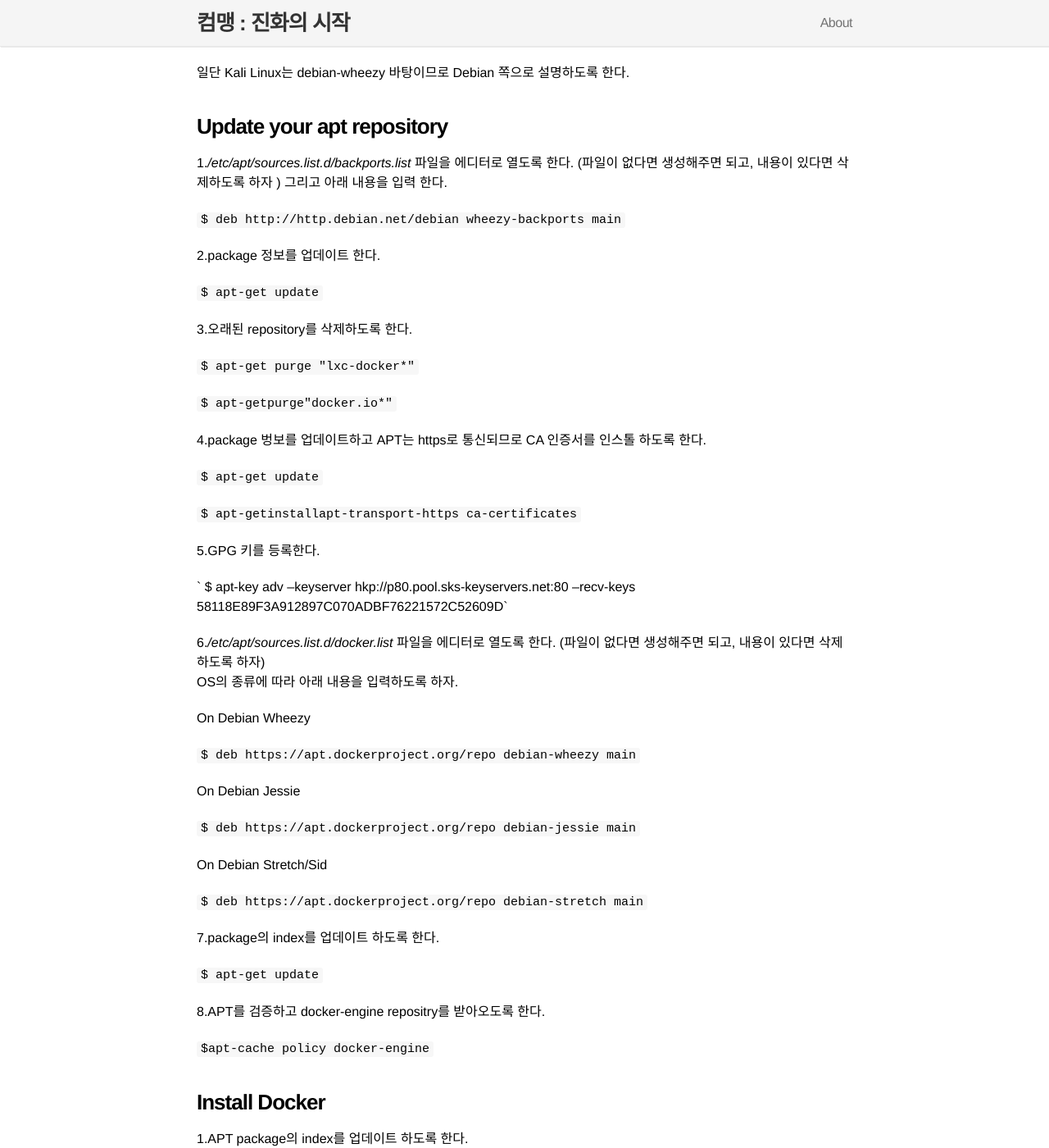
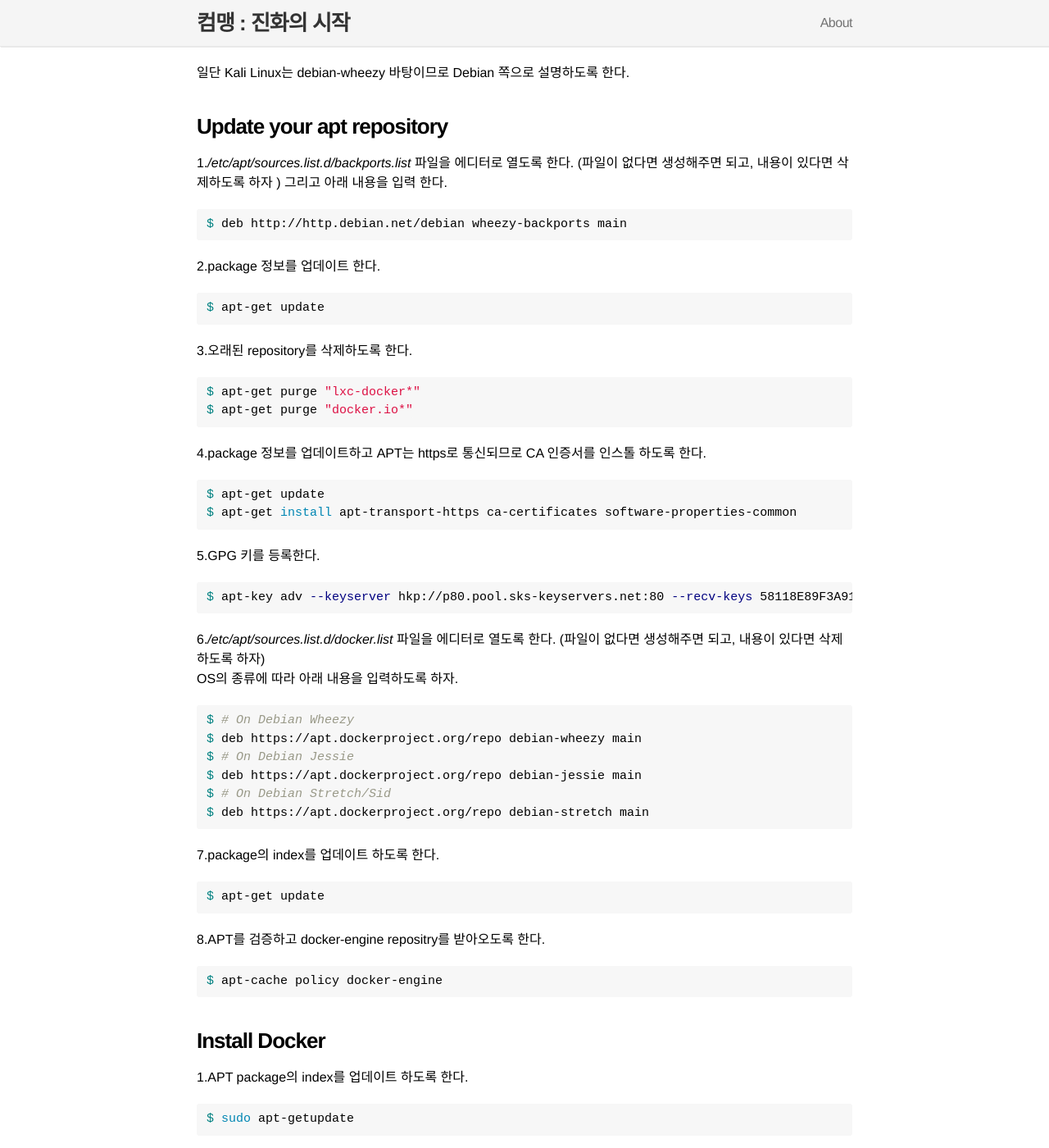
Before and after one commit to jybaek/jybaek.github.com, a Jekyll site: the page built from _posts/2016-08-04-kali-docker.md, in a window 1280 px wide and 1400 px high, scrolled down 225 px. Shown: the whole window at 82% size. Built offline with Jekyll 4.4.1, drawn with Linux system fonts in a browser that asks for light colours; nearby versions of some CDN libraries; comment, search, counter and statistics services are not loaded; some of the changed text lies outside the part shown.

Commit message:
Update post

````diff
--- a/_posts/2016-08-04-kali-docker.md
+++ b/_posts/2016-08-04-kali-docker.md
@@ -16,64 +16,81 @@
 1.*/etc/apt/sources.list.d/backports.list* 파일을 에디터로 열도록 한다. (파일이 없다면 생성해주면 되고, 내용이 있다면 삭제하도록 하자 )
 그리고 아래 내용을 입력 한다.
 
-`$ deb http://http.debian.net/debian wheezy-backports main`
+```bash
+$ deb http://http.debian.net/debian wheezy-backports main
+```
 
 2.package 정보를 업데이트 한다.
 
-`$ apt-get update`
+```bash
+$ apt-get update
+```
 
 3.오래된 repository를 삭제하도록 한다.
 
-`$ apt-get purge "lxc-docker*"`
+```bash
+$ apt-get purge "lxc-docker*"
+$ apt-get purge "docker.io*"
+```
 
-`$ apt-getpurge"docker.io*"`
+4.package 정보를 업데이트하고 APT는 https로 통신되므로 CA 인증서를 인스톨 하도록 한다.
 
-4.package 벙보를 업데이트하고 APT는 https로 통신되므로 CA 인증서를 인스톨 하도록 한다.
-
-`$ apt-get update`
-
-`$ apt-getinstallapt-transport-https ca-certificates`
+```bash
+$ apt-get update
+$ apt-get install apt-transport-https ca-certificates software-properties-common
+```
 
 5.GPG 키를 등록한다.
 
-` $ apt-key adv --keyserver hkp://p80.pool.sks-keyservers.net:80 --recv-keys 58118E89F3A912897C070ADBF76221572C52609D`
+```bash
+$ apt-key adv --keyserver hkp://p80.pool.sks-keyservers.net:80 --recv-keys 58118E89F3A912897C070ADBF76221572C52609D
+```
 
 6.*/etc/apt/sources.list.d/docker.list* 파일을 에디터로 열도록 한다. (파일이 없다면 생성해주면 되고, 내용이 있다면 삭제하도록 하자)
 OS의 종류에 따라 아래 내용을 입력하도록 하자.
 
-On Debian Wheezy
-
-`$ deb https://apt.dockerproject.org/repo debian-wheezy main`
-
-On Debian Jessie
-
-`$ deb https://apt.dockerproject.org/repo debian-jessie main`
-
-On Debian Stretch/Sid
-
-`$ deb https://apt.dockerproject.org/repo debian-stretch main`
+```bash
+$ # On Debian Wheezy
+$ deb https://apt.dockerproject.org/repo debian-wheezy main
+$ # On Debian Jessie
+$ deb https://apt.dockerproject.org/repo debian-jessie main
+$ # On Debian Stretch/Sid
+$ deb https://apt.dockerproject.org/repo debian-stretch main
+```
 
 7.package의 index를 업데이트 하도록 한다.
 
-`$ apt-get update`
+```bash
+$ apt-get update
+```
 
 8.APT를 검증하고 docker-engine repositry를 받아오도록 한다.
 
-`$apt-cache policy docker-engine`
+```bash
+$ apt-cache policy docker-engine
+```
 
 ### **Install Docker**
 1.APT package의 index를 업데이트 하도록 한다.
 
-`$ sudo apt-getupdate`
+```bash
+$ sudo apt-getupdate
+```
 
 2.docker를 설치한다.
 
-{%raw%}`$ sudo apt-get install docker-engine`{%endraw%}
+```bash
+$ sudo apt-get install docker-engine
+```
 
 3.docker를 시작한다.
 
-`$ sudo service docker start`
+```bash
+$ sudo service docker start
+```
 
 4.docker가 올바르게 설치되었는지 확인한다.
 
-`$ sudo docker run hello-world`
+```bash
+$ sudo docker run hello-world
+```
````
Also changed, not shown: _posts/2016-07-29-dirty-code.md (+4 -4 lines).
